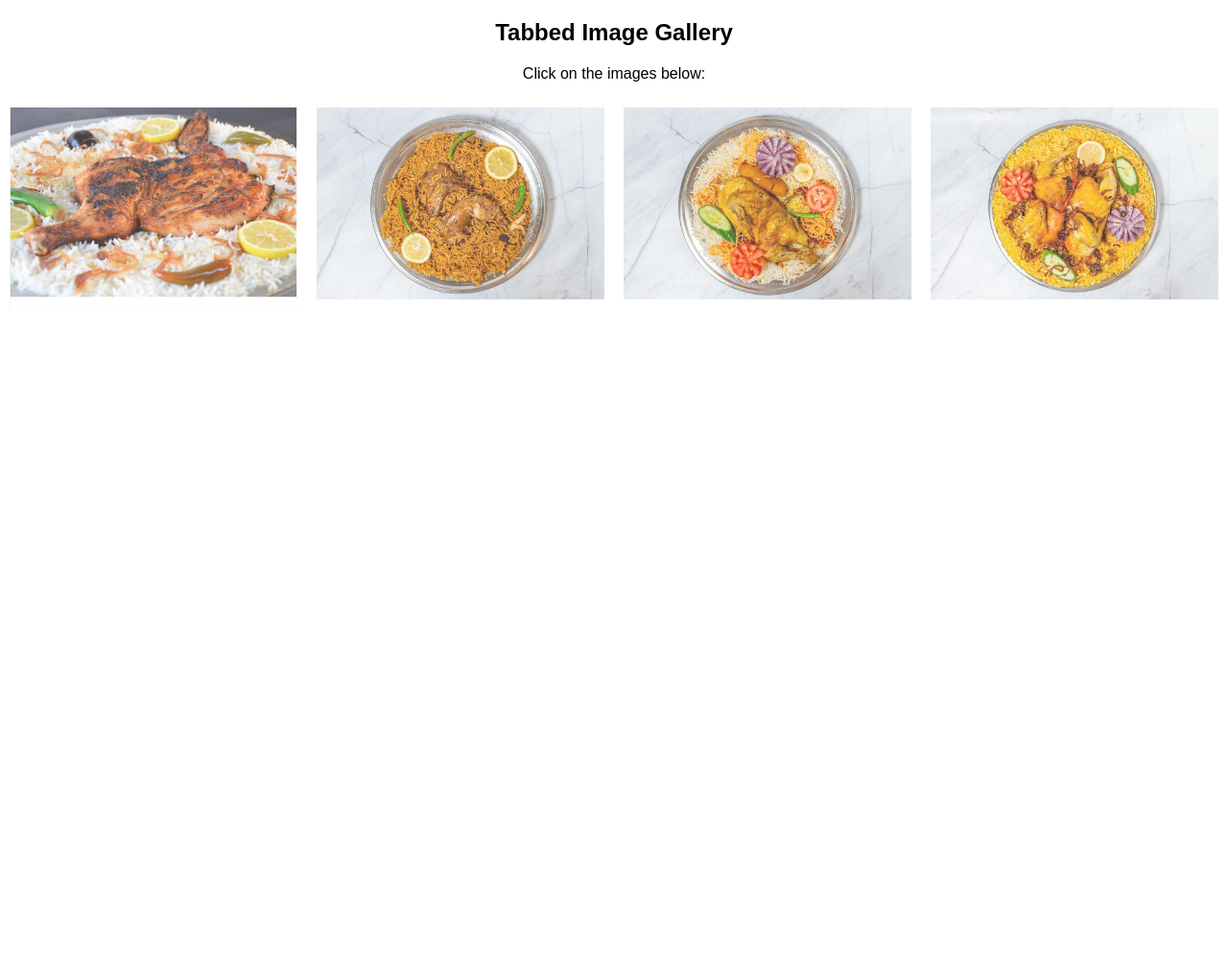
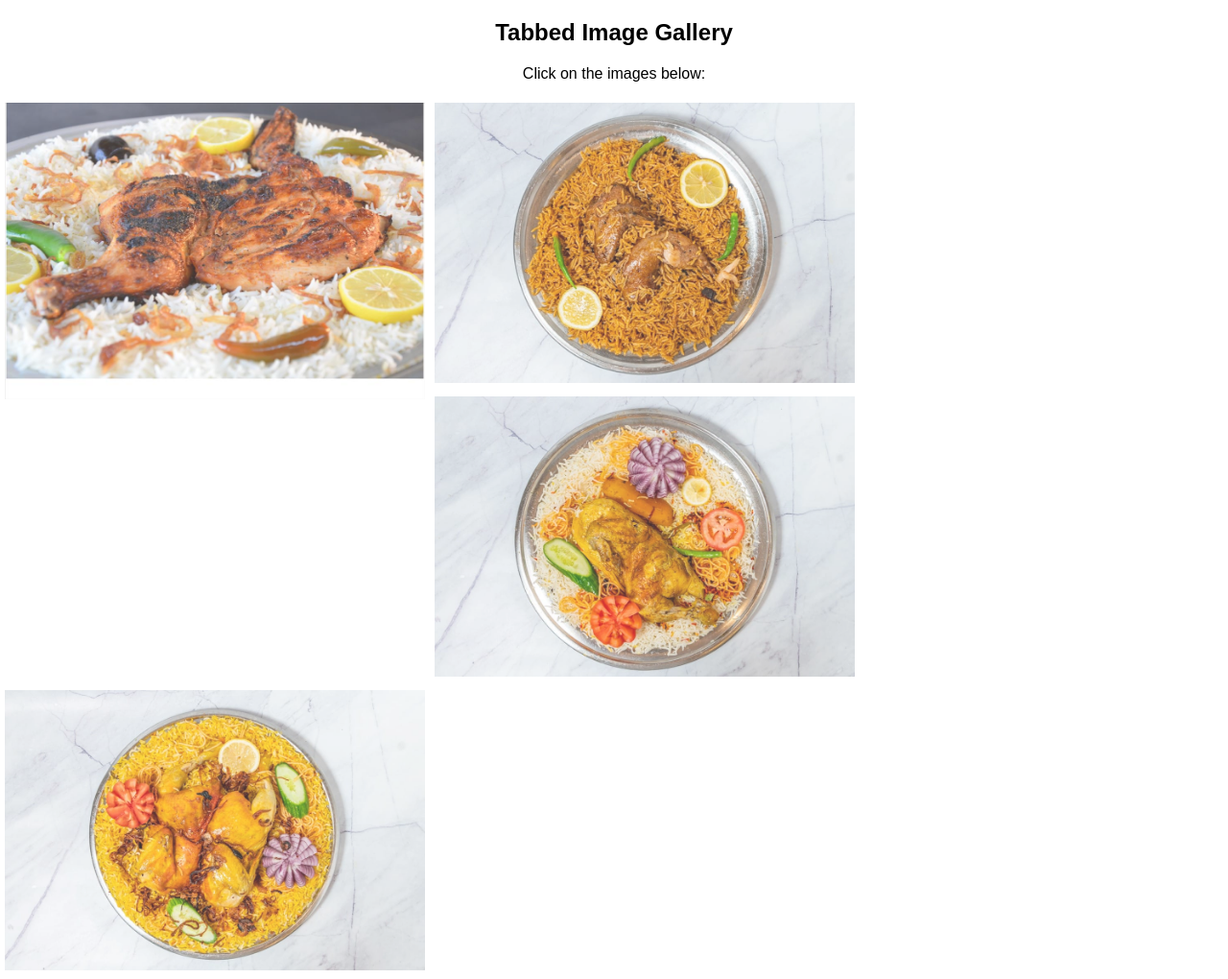
Before and after one commit to AbdulrahmanAlsaudi/Safeer-of-the-South, a plain HTML site: page food_page_img/flixboxw3.html in a window 1280 px wide. Shown: the whole page at 96% size. Before the commit the page ends 800 px from the top, so only its background shows below. Drawn offline with Linux system fonts and the light colour scheme; files whose address does not match are found by name.

Commit message:
Update flixboxw3.html

```diff
--- a/food_page_img/flixboxw3.html
+++ b/food_page_img/flixboxw3.html
@@ -15,8 +15,8 @@ body {
 /* The grid: Four equal columns that floats next to each other */
 .column {
   float: left;
-  width: 25%;
-  padding: 10px;
+  width: 35%;
+  padding: 5px;
 }
 
 /* Style the images inside the grid */
```
